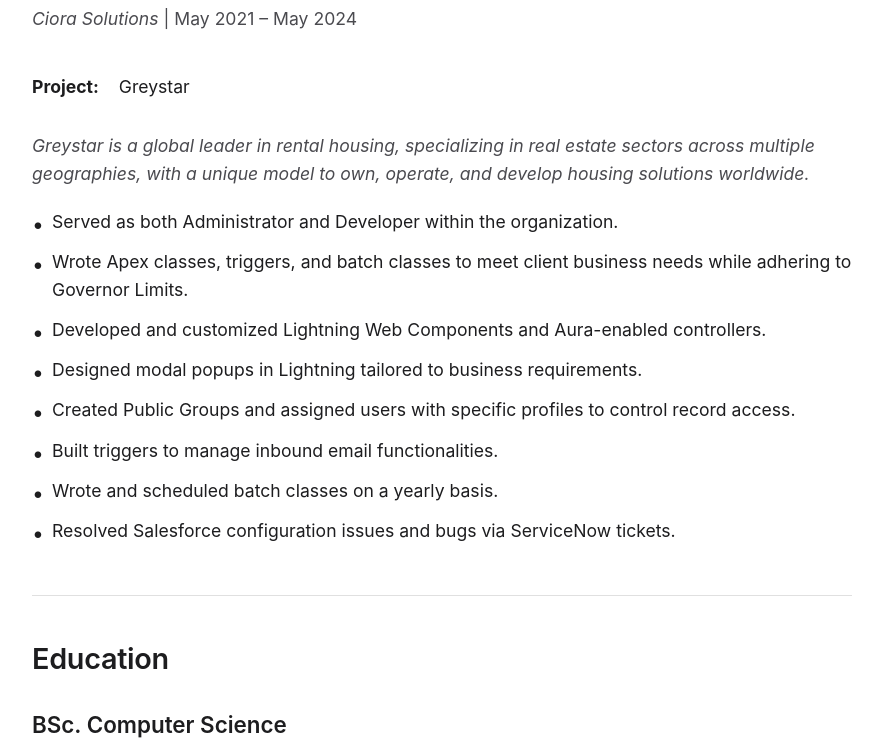
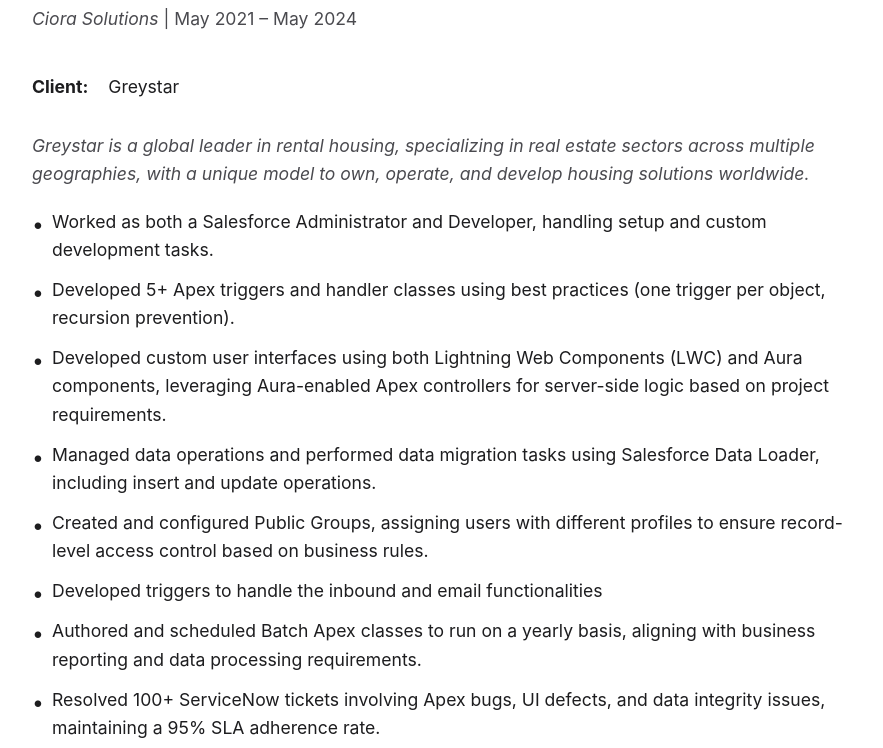
Before and after one commit to saisanthosh70/saisanthosh-resume, a plain HTML site: page index.html in a window 1280 px wide. Shown: the part 1710-2458 px from the top of the page, without its empty margins (198-1081 px from the left). Drawn offline with Linux system fonts and the light colour scheme.

Commit message:
Update index.html
Updated Resume

```diff
--- a/index.html
+++ b/index.html
@@ -261,6 +261,7 @@
             <div class="skills-container">
                 <span class="skill-tag">Apex Programming</span>
                 <span class="skill-tag">Lightning Web Components</span>
+                <span class="skill-tag">Aura Components</span>
                 <span class="skill-tag">Batch Apex</span>
                 <span class="skill-tag">SOQL</span>
                 <span class="skill-tag">Flows</span>
@@ -277,17 +278,17 @@
             <div class="experience">
                 <h3>Salesforce Developer</h3>
                 <p><em>Ciora Solutions</em> | May 2021 – May 2024</p>
-                <p><strong>Project:</strong> <span>Greystar</span></p> <!-- Greystar placed beside project name -->
+                <p><strong>Client:</strong> <span>Greystar</span></p> <!-- Greystar placed beside project name -->
                 <p><em>Greystar is a global leader in rental housing, specializing in real estate sectors across multiple geographies, with a unique model to own, operate, and develop housing solutions worldwide.</em></p>
                 <ul>
-                    <li>Served as both Administrator and Developer within the organization.</li>
-                    <li>Wrote Apex classes, triggers, and batch classes to meet client business needs while adhering to Governor Limits.</li>
-                    <li>Developed and customized Lightning Web Components and Aura-enabled controllers.</li>
-                    <li>Designed modal popups in Lightning tailored to business requirements.</li>
-                    <li>Created Public Groups and assigned users with specific profiles to control record access.</li>
-                    <li>Built triggers to manage inbound email functionalities.</li>
-                    <li>Wrote and scheduled batch classes on a yearly basis.</li>
-                    <li>Resolved Salesforce configuration issues and bugs via ServiceNow tickets.</li>
+                    <li>Worked as both a Salesforce Administrator and Developer, handling setup and custom development tasks.</li>
+                    <li>Developed 5+ Apex triggers and handler classes using best practices (one trigger per object, recursion prevention).</li>
+                    <li>Developed custom user interfaces using both Lightning Web Components (LWC) and Aura components, leveraging Aura-enabled Apex controllers for server-side logic based on project requirements.</li>
+                    <li>Managed data operations and performed data migration tasks using Salesforce Data Loader, including insert and update operations.</li>
+                    <li>Created and configured Public Groups, assigning users with different profiles to ensure record-level access control based on business rules.</li>
+                    <li>Developed triggers to handle the inbound and email functionalities</li>
+                    <li>Authored and scheduled Batch Apex classes to run on a yearly basis, aligning with business reporting and data processing requirements.</li>
+                    <li>Resolved 100+ ServiceNow tickets involving Apex bugs, UI defects, and data integrity issues, maintaining a 95% SLA adherence rate.</li>
                 </ul>
             </div>
         </section>
```
